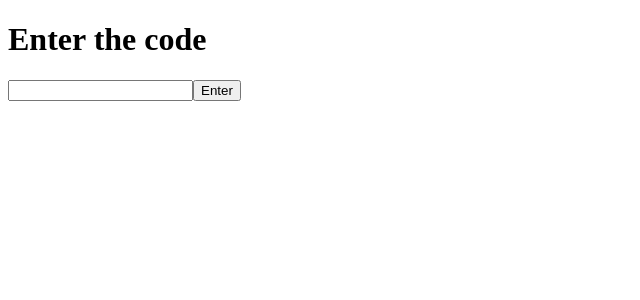
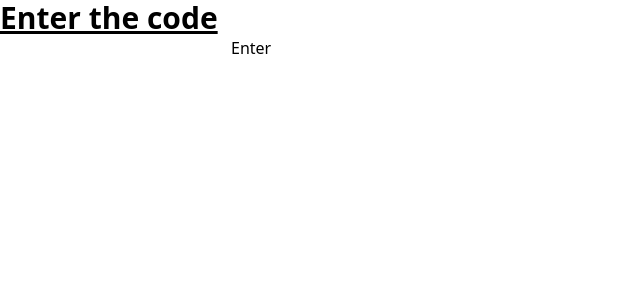
Before and after one commit to Ram-Gnaneshwaran/FPIS, a React (Vite) app in the folder client/: page /customer in a window 1280 px wide. Shown: the top 300 px of the page, without its empty margins (0-640 px from the left). Built offline with nearby package versions, Linux system fonts and the light colour scheme.

Commit message:
Tailwind

```diff
--- a/client/index.html
+++ b/client/index.html
@@ -3,7 +3,7 @@
   <head>
     <meta charset="UTF-8" />
     <meta name="viewport" content="width=device-width, initial-scale=1.0" />
-    <title>Vite App</title>
+    <title>Certify</title>
   </head>
   <body>
     <div id="root"></div>
--- a/client/package.json
+++ b/client/package.json
@@ -15,6 +15,9 @@
   },
   "devDependencies": {
     "@vitejs/plugin-react": "^1.0.7",
+    "autoprefixer": "^10.4.4",
+    "postcss": "^8.4.12",
+    "tailwindcss": "^3.0.24",
     "vite": "^2.9.0"
   }
 }
--- a/client/src/code.jsx
+++ b/client/pages/code.jsx
@@ -4,7 +4,7 @@ import { Link } from 'react-router-dom'
 export default function CodePage() {
   return (
       <>
-        <div className='CodeHeading'>
+        <div className="text-3xl font-bold underline">
             <h1>Enter the code</h1>
         </div>
         <div className='barcode'>
--- /dev/null
+++ b/client/postcss.config.js
@@ -0,0 +1,6 @@
+module.exports = {
+  plugins: {
+    tailwindcss: {},
+    autoprefixer: {},
+  },
+}
--- a/client/src/App.jsx
+++ b/client/src/App.jsx
@@ -1,5 +1,3 @@
-import { useState , useRef, useEffect} from "react"
-import { v4 as uuidv4 } from 'uuid'
 import { Link } from "react-router-dom"
 
 
@@ -8,7 +6,9 @@ function App() {
   return (
     <>
     <div className="logo">
-    <h1>Certify</h1>
+      <h1 className="text-3xl font-bold underline">
+      Hello gnani!
+      </h1>
     <div className= "customerBut">
       <Link to="/customer">
       <button > Customer </button>
--- /dev/null
+++ b/client/src/index.css
@@ -0,0 +1,3 @@
+@tailwind base;
+@tailwind components;
+@tailwind utilities;
--- /dev/null
+++ b/client/tailwind.config.js
@@ -0,0 +1,11 @@
+module.exports = {
+  content: [
+    "./pages/**/*.{js,ts,jsx,tsx}",
+    "./components/**/*.{js,ts,jsx,tsx}",
+    "./src/**/*.{vue,js,ts,jsx,tsx}",
+  ],
+  theme: {
+    extend: {},
+  },
+  plugins: [],
+}
```
Also changed, not shown: client/src/main.jsx (+4 -3 lines), client/pages/product.jsx (renamed from client/src/product.jsx), client/pages/verified.jsx (renamed from client/src/verified.jsx), 1 other file (tests, documents, lock files or other folders).
